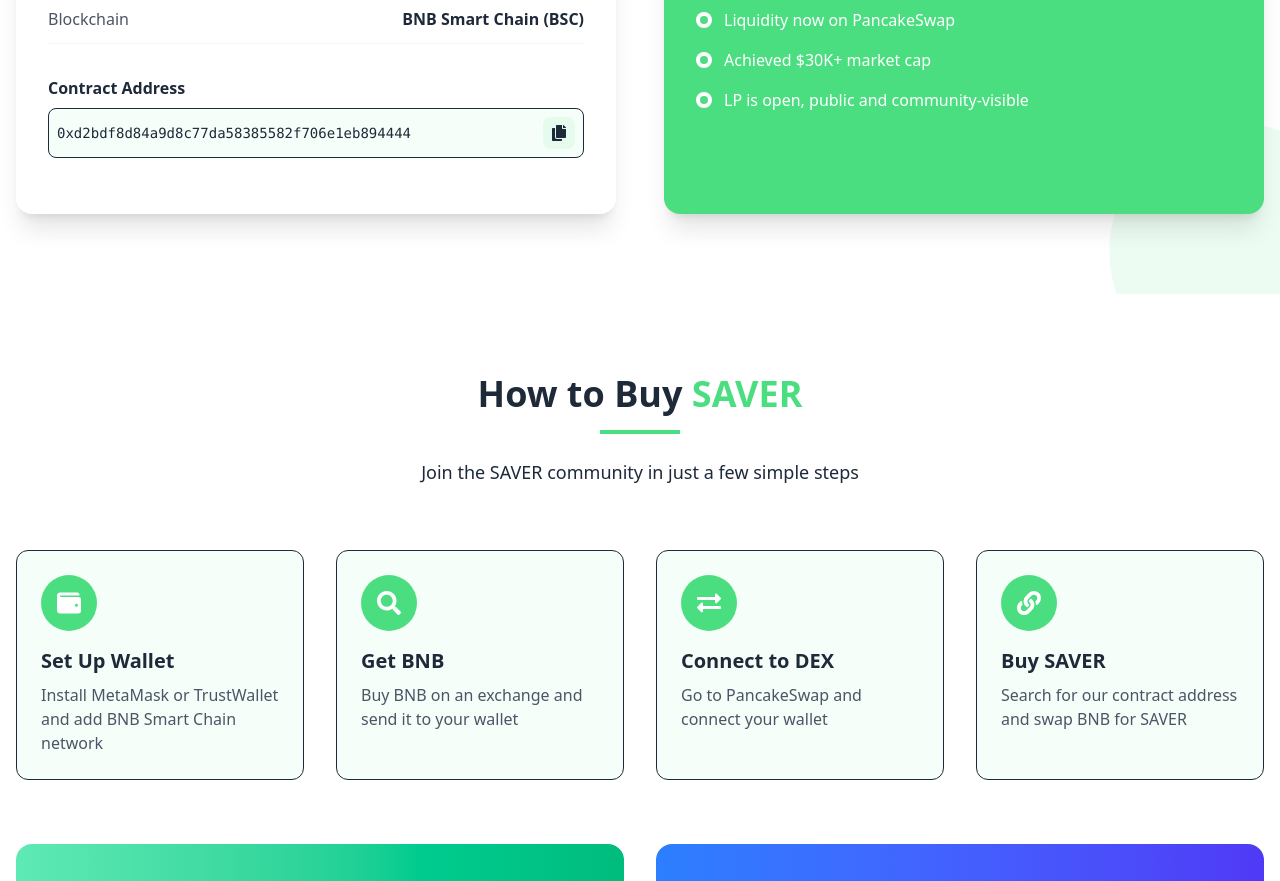
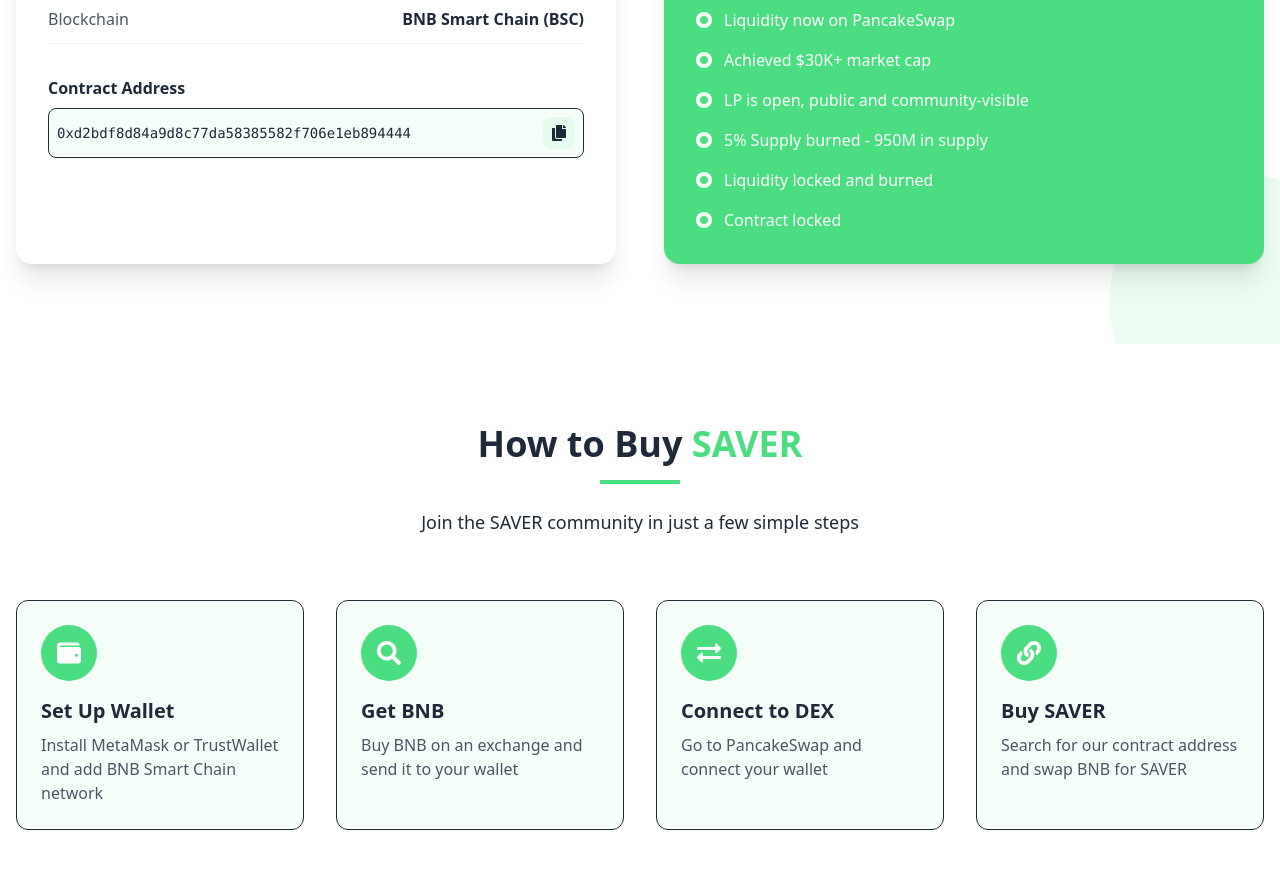
Before and after one commit to Ticoworld/saver-site, a React (Vite) app: page / in a window 1280 px wide. Shown: the part 2700-3581 px from the top of the page. Built offline with nearby package versions, Linux system fonts and the light colour scheme.

Commit message:
feat: Add additional tokenomics features to Tokenomics component

```diff
--- a/src/components/Tokenomics.jsx
+++ b/src/components/Tokenomics.jsx
@@ -17,7 +17,10 @@
     'No Dev Wallets: Team only owns what they buy',
     'Liquidity now on PancakeSwap',
     'Achieved $30K+ market cap',
-    'LP is open, public and community-visible'
+    'LP is open, public and community-visible',
+    '5% Supply burned - 950M in supply',
+    'Liquidity locked and burned',
+    'Contract locked'
   ];
 
   return (
```
